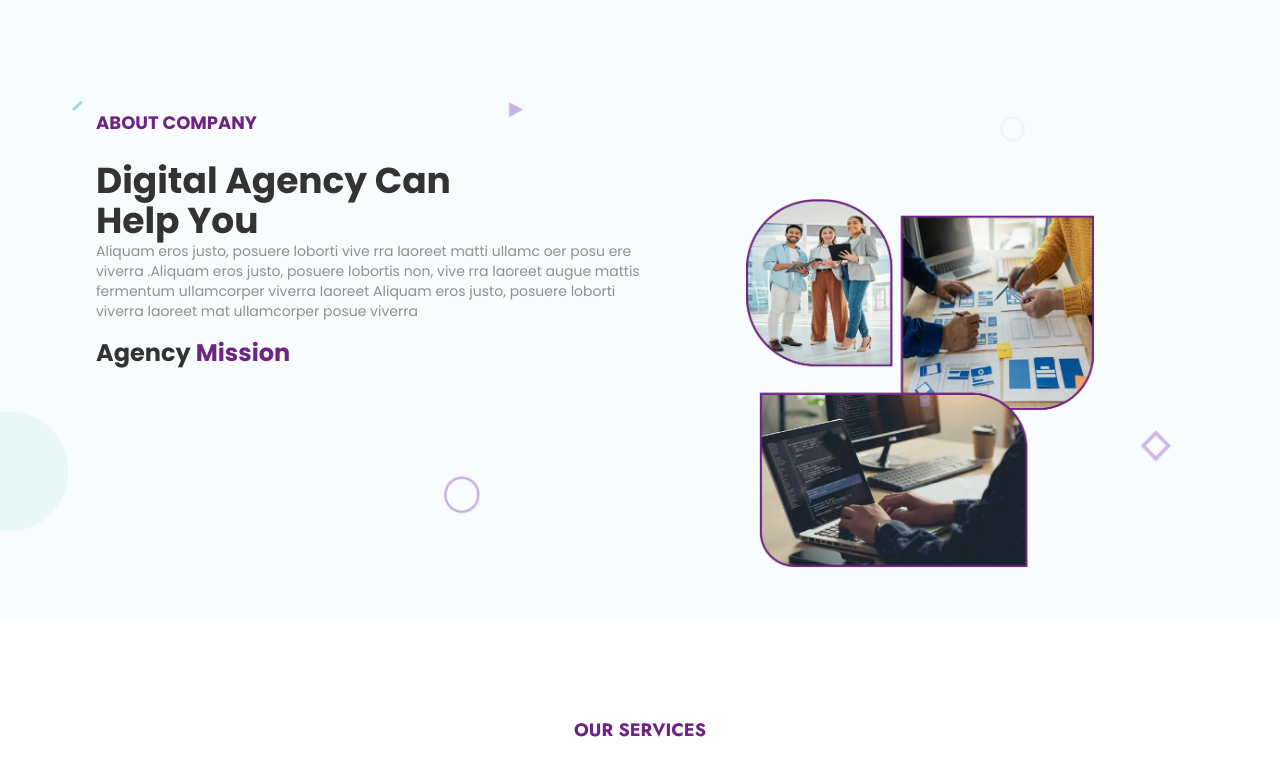
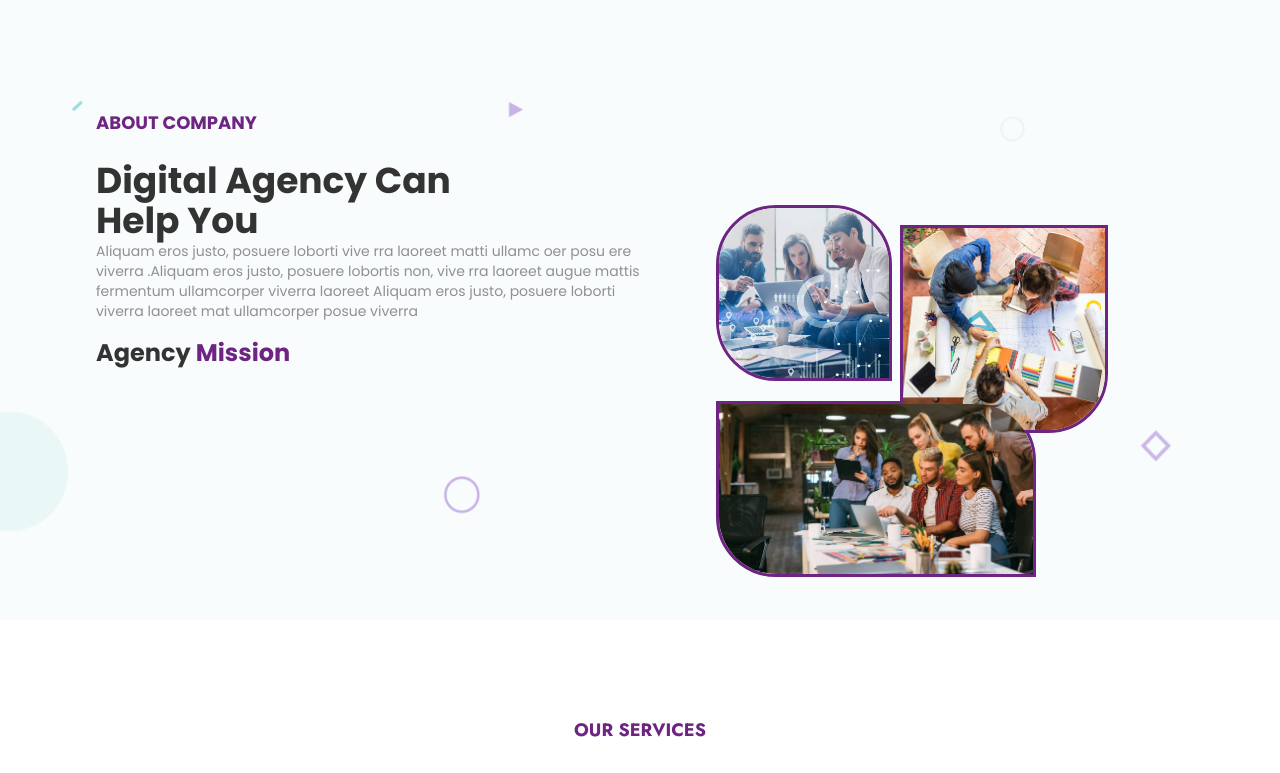
Before and after one commit to MuhammadBilal-arch/codebudz, a Next.js app: page / in a window 1280 px wide. Shown: the part 697-1470 px from the top of the page. Built offline with nearby package versions, Linux system fonts and the light colour scheme.

Commit message:
added: 3 images

```diff
--- a/app/components/aboutCompany.jsx
+++ b/app/components/aboutCompany.jsx
@@ -19,8 +19,8 @@ const AboutCompany = () => {
       <div className="text-sm md:text-base lg:text-lg font-bold text-primary uppercase">
         About Company
       </div>
-      <div className="flex items-center flex-col lg:flex-row space-y-4 lg:space-y-0">
-        <div className="lg:w-1/2">
+      <div className="flex items-center flex-col md:flex-row space-y-4 lg:space-y-0 ">
+        <div className="md:w-1/2">
           <div className="space-y-4">
             <div className="flex items-center justify-between space-x-2">
               <div className="md               :w-1/2 lg:w-full">
@@ -35,13 +35,13 @@ const AboutCompany = () => {
                   loborti viverra laoreet mat ullamcorper posue viverra
                 </p>
               </div>
-              <div className="lg:hidden md:w-1/2 flex items-center justify-center">
+              {/* <div className="lg:hidden md:w-1/2 flex items-center justify-center">
                 <img
                   src={ASSETS.MIX.ABOUT_COMPANY.src}
                   alt=""
                   className="object-cover max-w-[100px] sm:max-w-[150px] md:max-h-[200px]  "
                 />
-              </div>
+              </div> */}
             </div>
             <div className="text-xs sm:text-sm md:text-base lg:text-xl xl:text-2xl space-y-4 ">
               <div className="text-black-text font-extrabold">
@@ -86,7 +86,7 @@ const AboutCompany = () => {
                 </div>
                 <div
                   data-aos="fade-up"
-                  className="bg-primary space-y-2 md:space-y-4 rounded-t-[30px] md:rounded-t-[50px] min-w-[100px] md:min-w-[180px] py-12 h-full text-center flex flex-col items-center"
+                  className="bg-primary space-y-2 md:space-y-4 rounded-t-[30px] md:rounded-t-[50px] min-w-[100px] sm:min-w-[150px] md:min-w-[180px] py-12 h-full text-center flex flex-col items-center"
                 >
                   <img
                     src={ASSETS.ICON.AWARD.src}
@@ -106,15 +106,41 @@ const AboutCompany = () => {
             </div>
           </div>
         </div>
-        <img
-            data-aos="fade-down"
-            data-aos-delay="50"
-            data-aos-duration="2000"
-            className="float-right sm:mb-2 pl-2 md:pl-4 pb-4 w-32 h-32 sm:w-24 sm:h-24 md:w-80 md:h-96 lg:w-1/2
-                        duration-1000 object-contain"
-            src={ASSETS.MIX.ABOUT_COMPANY.src}
-            alt=""
-          />
+        <div
+          data-aos="fade-down"
+          data-aos-delay="50"
+          data-aos-duration="2000"
+          className="hidden md:flex flex-col items-center justify-center
+        float-right  md:w-1/2
+                        duration-1000 object-contain
+        "
+        >
+          <div>
+            <div className="flex space-x-2">
+              <div className="h-24 w-24 lg:h-44 lg:w-44 border-[3px] border-primary rounded-l-[60px] rounded-tr-[60px] overflow-hidden">
+                <img
+                  className="duration-1000 object-cover h-full w-full"
+                  src={ASSETS.MIX.TECH.src}
+                  alt=""
+                />
+              </div>
+              <div className="h-32 w-32 lg:h-52 lg:w-52 border-[3px] mt-5 border-primary  rounded-br-[60px] overflow-hidden">
+                <img
+                  className="duration-1000 object-cover h-full w-full"
+                  src={ASSETS.MIX.CHART.src}
+                  alt=""
+                />
+              </div>
+            </div>
+            <div className="h-28 w-40 lg:h-44   lg:w-80 border-[3px] -mt-8 border-primary rounded-bl-[60px]  rounded-tr-[60px] overflow-hidden">
+              <img
+                className="duration-1000 object-cover h-full w-full"
+                src={ASSETS.MIX.MAIN.src}
+                alt=""
+              />
+            </div>
+          </div>
+        </div>
       </div>
     </div>
   );
--- a/components/carousels/team.jsx
+++ b/components/carousels/team.jsx
@@ -89,7 +89,7 @@ const Team = () => {
         <div className="text-2xl md:text-4xl lg:text-5xl xl:text-[65px] poppins-family font-semibold text-black-text w-9/12">
           Team
         </div>
-        <div className="text-black-text text-xs md:text-sm lg:text-base font-normal w-6/12">
+        <div className="text-black-text text-xs md:text-sm lg:text-base font-normal md:w-6/12">
           Creating a concise and effective design studio brief is crucial for
           outlining your business, its services.
         </div>
```
